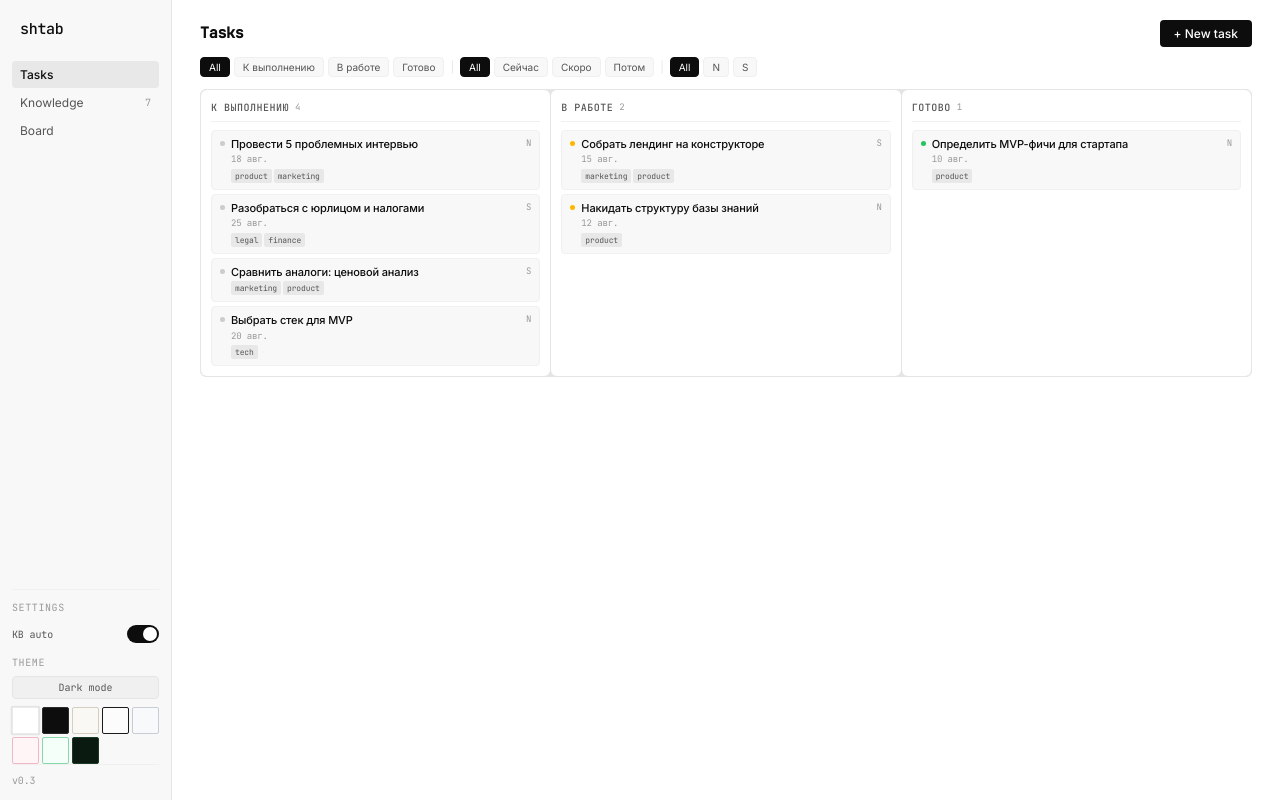
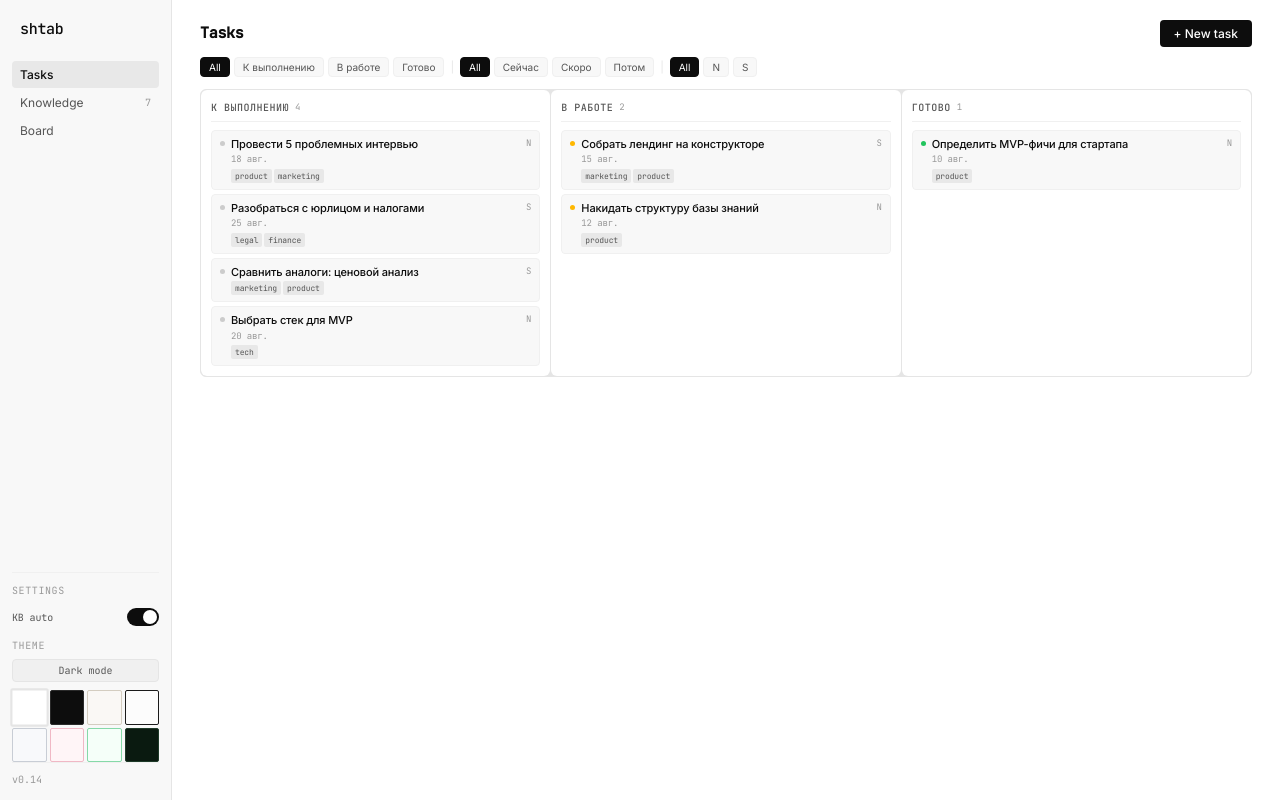
Before and after one commit to ropotovn/consulting-hub, a React (Vite) app: page / in a window 1280 px wide. Built offline with nearby package versions, Linux system fonts and the light colour scheme.

Commit message:
v0.15: 300ms touch hold, clickable changelog, theme grid fix, data fix

```diff
--- a/src/App.css
+++ b/src/App.css
@@ -92,7 +92,7 @@ body {
 }
 
 .theme-grid {
-  display: grid; grid-template-columns: repeat(5, 1fr); gap: 3px;
+  display: grid; grid-template-columns: repeat(4, 1fr); gap: 3px;
 }
 
 .theme-dot {
@@ -116,6 +116,53 @@ body {
 .sidebar-footer {
   margin-top: auto; padding-top: 8px; border-top: 1px solid var(--border-light);
   font-size: 10px; color: var(--text-muted); font-family: var(--font-mono);
+}
+
+.version-btn {
+  background: none; border: none;
+  font-size: 10px; color: var(--text-muted); font-family: var(--font-mono);
+  cursor: pointer; padding: 2px 0;
+  transition: color 0.1s;
+}
+.version-btn:hover { color: var(--text); text-decoration: underline; }
+
+/* Changelog modal */
+.changelog-modal {
+  background: var(--bg); border: 1px solid var(--border);
+  border-radius: var(--radius); width: 100%; max-width: 420px;
+  max-height: 80vh; overflow: hidden; display: flex; flex-direction: column;
+  box-shadow: 0 4px 24px rgba(0,0,0,0.08);
+}
+
+.changelog-body {
+  flex: 1; overflow-y: auto; padding: 14px 16px;
+}
+
+.changelog-entry {
+  margin-bottom: 16px; padding-bottom: 14px;
+  border-bottom: 1px solid var(--border-light);
+}
+.changelog-entry:last-child { border-bottom: none; margin-bottom: 0; }
+
+.changelog-version {
+  font-size: 13px; font-weight: 600; font-family: var(--font-mono);
+  color: var(--text); margin-bottom: 4px;
+}
+
+.changelog-date {
+  font-weight: 400; font-size: 10px; color: var(--text-muted); margin-left: 8px;
+}
+
+.changelog-list {
+  list-style: none; padding: 0; margin: 0;
+}
+
+.changelog-list li {
+  font-size: 11px; color: var(--text-secondary); padding: 2px 0;
+  padding-left: 12px; position: relative;
+}
+.changelog-list li::before {
+  content: '—'; position: absolute; left: 0; color: var(--text-muted);
 }
 
 /* === Main Content === */
--- /dev/null
+++ b/src/changelog.ts
@@ -0,0 +1,132 @@
+export interface ChangelogEntry {
+  version: string;
+  date: string;
+  changes: string[];
+}
+
+export const changelog: ChangelogEntry[] = [
+  {
+    version: '0.14',
+    date: '2026-08-08',
+    changes: [
+      'Trash zone — drag a task to the bottom red bar to delete it',
+      'Touch drag on mobile — long-press a card to move it between columns',
+      'Note autosave — draft is saved every 1.5s and restored after refresh',
+      'Themes trimmed to 8 — kept only the most distinct ones',
+      'Drag-and-drop between columns with snap animation',
+    ],
+  },
+  {
+    version: '0.13',
+    date: '2026-08-07',
+    changes: [
+      'Smooth bezier arrows replacing right-angle orthogonal paths',
+      'Arrows curve naturally from any connector point',
+    ],
+  },
+  {
+    version: '0.12',
+    date: '2026-08-07',
+    changes: [
+      'Orthogonal point-to-point arrows with smart routing',
+      'Connector dots on all four sides of each block',
+    ],
+  },
+  {
+    version: '0.11',
+    date: '2026-08-07',
+    changes: [
+      'Fixed draw-to-create positioning with scroll offset',
+      'Board lazy-loaded for performance',
+      'React.memo on Board component',
+    ],
+  },
+  {
+    version: '0.10',
+    date: '2026-08-07',
+    changes: [
+      'Click-and-drag to draw blocks on the board canvas',
+      'Arrow connections between blocks',
+      'Dotted grid canvas background',
+    ],
+  },
+  {
+    version: '0.9',
+    date: '2026-08-07',
+    changes: [
+      'Miro-style board — free-position sticky notes',
+      'Resize, drag, edit blocks',
+      'Board tab in sidebar and mobile nav',
+    ],
+  },
+  {
+    version: '0.8',
+    date: '2026-08-07',
+    changes: [
+      'Magnetic snap + dust particles on task drop',
+      'Smooth tile-placement feel',
+    ],
+  },
+  {
+    version: '0.7',
+    date: '2026-08-07',
+    changes: [
+      'Manual N/S toggle for comment attribution',
+      'Telegram ID auto-detection for comment author',
+    ],
+  },
+  {
+    version: '0.6',
+    date: '2026-08-07',
+    changes: [
+      'Drag-and-drop tasks between columns',
+      'Grab cursor and drag preview',
+    ],
+  },
+  {
+    version: '0.5',
+    date: '2026-08-07',
+    changes: [
+      'Comment threads on tasks',
+      'Nikita/Sanya attribution via Telegram initData',
+    ],
+  },
+  {
+    version: '0.4',
+    date: '2026-08-07',
+    changes: [
+      'Comments on tasks with N/S attribution',
+      'Mobile responsive fixes',
+      '3 new themes: Pink, Green, Dark Green',
+    ],
+  },
+  {
+    version: '0.3',
+    date: '2026-08-07',
+    changes: [
+      '10 color themes with theme picker',
+      'Mobile bottom navigation',
+      'KB auto-article cron job — 2x daily',
+    ],
+  },
+  {
+    version: '0.2',
+    date: '2026-08-07',
+    changes: [
+      'Monochrome redesign — Linear × Obsidian aesthetic',
+      'JetBrains Mono for UI, clean typography',
+      'Denser layout, less padding',
+      'Obsidian-style backlinks in knowledge base',
+    ],
+  },
+  {
+    version: '0.1',
+    date: '2026-08-06',
+    changes: [
+      'Initial release — task tracker + knowledge base',
+      'Three-column kanban board',
+      'Markdown notes with wiki-style [[links]]',
+      'Telegram Mini App integration',
+    ],
+  },
+];
--- a/src/components/Sidebar.tsx
+++ b/src/components/Sidebar.tsx
@@ -1,11 +1,13 @@
 import React, { useState } from 'react';
 import { useStore } from '../hooks/useStore';
 import { useTheme } from '../hooks/useTheme';
+import { changelog } from '../changelog';
 
 const Sidebar: React.FC = () => {
   const { view, setView, notes } = useStore();
   const { theme, setTheme, themes } = useTheme();
   const [kbAuto, setKbAuto] = useState(() => localStorage.getItem('shtab_kb_auto') !== 'false');
+  const [showChangelog, setShowChangelog] = useState(false);
 
   const toggleKb = () => {
     const next = !kbAuto;
@@ -20,34 +22,25 @@ const Sidebar: React.FC = () => {
     else setTheme('light');
   };
 
+  const latest = changelog[0];
+
   return (
     <aside className="sidebar">
       <div className="sidebar-logo">shtab</div>
 
       <nav className="sidebar-nav">
-        <button className={`nav-item ${view === 'tasks' ? 'active' : ''}`} onClick={() => setView('tasks')}>
-          Tasks
+        <button className={`nav-item ${view === 'tasks' ? 'active' : ''}`} onClick={() => setView('tasks')}>Tasks</button>
+        <button className={`nav-item ${view === 'kb' ? 'active' : ''}`} onClick={() => setView('kb')}>
+          Knowledge <span className="nav-count">{notes.length}</span>
         </button>
-        <button className={`nav-item ${view === 'kb' ? 'active' : ''}`} onClick={() => setView('kb')}>
-          Knowledge
-          <span className="nav-count">{notes.length}</span>
-        </button>
-        <button className={`nav-item ${view === 'board' ? 'active' : ''}`} onClick={() => setView('board')}>
-          Board
-        </button>
+        <button className={`nav-item ${view === 'board' ? 'active' : ''}`} onClick={() => setView('board')}>Board</button>
       </nav>
 
       <div className="theme-picker">
         <div className="theme-picker-label">Settings</div>
         <div className="settings-row" style={{ padding: '4px 0', marginBottom: 6 }}>
-          <span style={{ fontSize: 10, color: 'var(--text-secondary)', fontFamily: 'var(--font-mono)' }}>
-            KB auto
-          </span>
-          <button
-            className={`toggle ${kbAuto ? 'on' : ''}`}
-            onClick={toggleKb}
-            title={kbAuto ? 'Auto articles ON' : 'Auto articles OFF'}
-          />
+          <span style={{ fontSize: 10, color: 'var(--text-secondary)', fontFamily: 'var(--font-mono)' }}>KB auto</span>
+          <button className={`toggle ${kbAuto ? 'on' : ''}`} onClick={toggleKb} title={kbAuto ? 'Auto articles ON' : 'Auto articles OFF'} />
         </div>
         <div className="theme-picker-label" style={{ marginTop: 8 }}>Theme</div>
         <button className="theme-toggle" onClick={cycleDayNight}>
@@ -55,18 +48,43 @@ const Sidebar: React.FC = () => {
         </button>
         <div className="theme-grid">
           {themes.map(t => (
-            <div
-              key={t.id}
-              className={`theme-dot ${theme.id === t.id ? 'active' : ''}`}
+            <div key={t.id} className={`theme-dot ${theme.id === t.id ? 'active' : ''}`}
               style={{ background: t.bg, borderColor: t.border }}
-              onClick={() => setTheme(t.id)}
-              title={t.name}
-            />
+              onClick={() => setTheme(t.id)} title={t.name} />
           ))}
         </div>
       </div>
 
-      <div className="sidebar-footer">v0.3</div>
+      <div className="sidebar-footer">
+        <button className="version-btn" onClick={() => setShowChangelog(true)}>
+          v{latest.version}
+        </button>
+      </div>
+
+      {/* Changelog modal */}
+      {showChangelog && (
+        <div className="modal-overlay" onClick={() => setShowChangelog(false)}>
+          <div className="changelog-modal" onClick={e => e.stopPropagation()}>
+            <div className="form-header">
+              <h3>Patch notes</h3>
+              <button className="btn-close" onClick={() => setShowChangelog(false)}>x</button>
+            </div>
+            <div className="changelog-body">
+              {changelog.map(entry => (
+                <div key={entry.version} className="changelog-entry">
+                  <div className="changelog-version">
+                    v{entry.version}
+                    <span className="changelog-date">{entry.date}</span>
+                  </div>
+                  <ul className="changelog-list">
+                    {entry.changes.map((c, i) => <li key={i}>{c}</li>)}
+                  </ul>
+                </div>
+              ))}
+            </div>
+          </div>
+        </div>
+      )}
     </aside>
   );
 };
--- a/src/components/TaskBoard.tsx
+++ b/src/components/TaskBoard.tsx
@@ -32,7 +32,17 @@ const TaskBoard: React.FC = () => {
   const touchRef = useRef<{
     id: string; el: HTMLElement; startX: number; startY: number;
     clone: HTMLElement; offsetX: number; offsetY: number;
+    timer: number; moved: boolean;
   } | null>(null);
+
+  const clearTouch = () => {
+    const t = touchRef.current;
+    if (!t) return;
+    if (t.timer) clearTimeout(t.timer);
+    if (t.clone) t.clone.remove();
+    t.el.style.opacity = '1';
+    touchRef.current = null;
+  };
 
   const filtered = tasks.filter(t => {
     if (filterStatus !== 'all' && t.status !== filterStatus) return false;
@@ -84,10 +94,24 @@ const TaskBoard: React.FC = () => {
     setDragId(null);
   }, [dragId, deleteTask]);
 
-  // Touch drag
+  // Touch drag — 300ms hold to activate
   const handleTouchStart = useCallback((e: React.TouchEvent, taskId: string) => {
     const touch = e.touches[0];
     const el = e.currentTarget as HTMLElement;
+    const rect = el.getBoundingClientRect();
+
+    touchRef.current = {
+      id: taskId, el,
+      startX: touch.clientX, startY: touch.clientY,
+      clone: null!, offsetX: 0, offsetY: 0,
+      timer: 0, moved: false,
+    };
+
+    // After 300ms hold, activate drag mode
+    touchRef.current.timer = window.setTimeout(() => {
+      const t = touchRef.current;
+      if (!t) return;
+
       el.style.opacity = '0.5';
 
       const clone = el.cloneNode(true) as HTMLElement;
@@ -100,25 +124,23 @@ const TaskBoard: React.FC = () => {
       clone.style.boxShadow = '0 8px 24px rgba(0,0,0,0.15)';
       document.body.appendChild(clone);
 
-    const rect = el.getBoundingClientRect();
-    touchRef.current = {
-      id: taskId, el,
-      startX: touch.clientX, startY: touch.clientY,
-      clone, offsetX: touch.clientX - rect.left, offsetY: touch.clientY - rect.top,
-    };
+      t.clone = clone;
+      t.offsetX = t.startX - rect.left;
+      t.offsetY = t.startY - rect.top;
+      t.moved = true;
       setDragId(taskId);
+    }, 300);
   }, []);
 
   useEffect(() => {
     const handleMove = (ev: TouchEvent) => {
       const t = touchRef.current;
-      if (!t) return;
+      if (!t || !t.moved) return;
       ev.preventDefault();
       const touch = ev.touches[0];
       t.clone.style.left = (touch.clientX - t.offsetX) + 'px';
       t.clone.style.top = (touch.clientY - t.offsetY) + 'px';
 
-      // Hit-test columns
       const cols = document.querySelectorAll('.column');
       let overStatus: TaskStatus | null = null;
       cols.forEach(col => {
@@ -135,6 +157,7 @@ const TaskBoard: React.FC = () => {
     const handleEnd = (ev: TouchEvent) => {
       const t = touchRef.current;
       if (!t) return;
+      if (!t.moved) { clearTouch(); return; }
       t.clone.remove();
       t.el.style.opacity = '1';
 
@@ -155,6 +178,7 @@ const TaskBoard: React.FC = () => {
         });
       }
 
+      if (t.timer) clearTimeout(t.timer);
       touchRef.current = null;
       setDragId(null); setDragOver(null); setDragOverTrash(false);
     };
```
Lines whose indentation alone changed are shown as unchanged.
